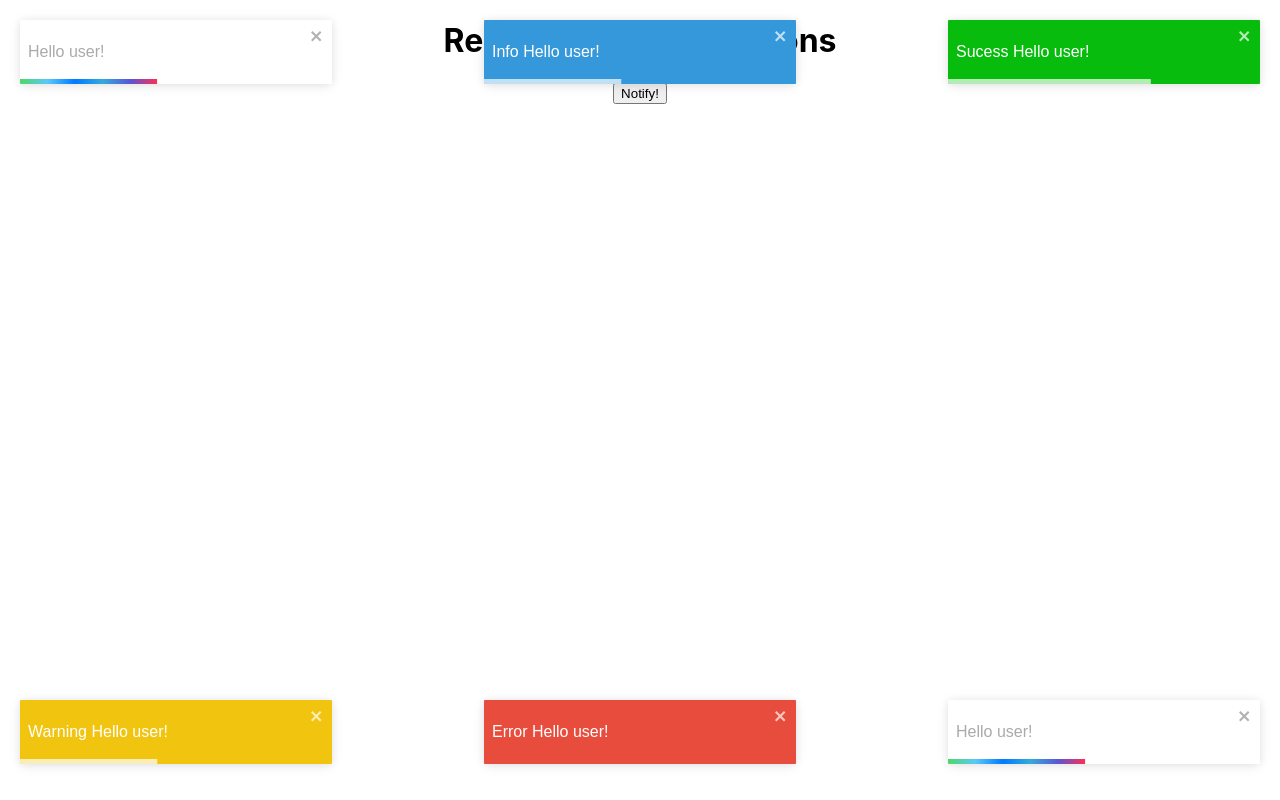
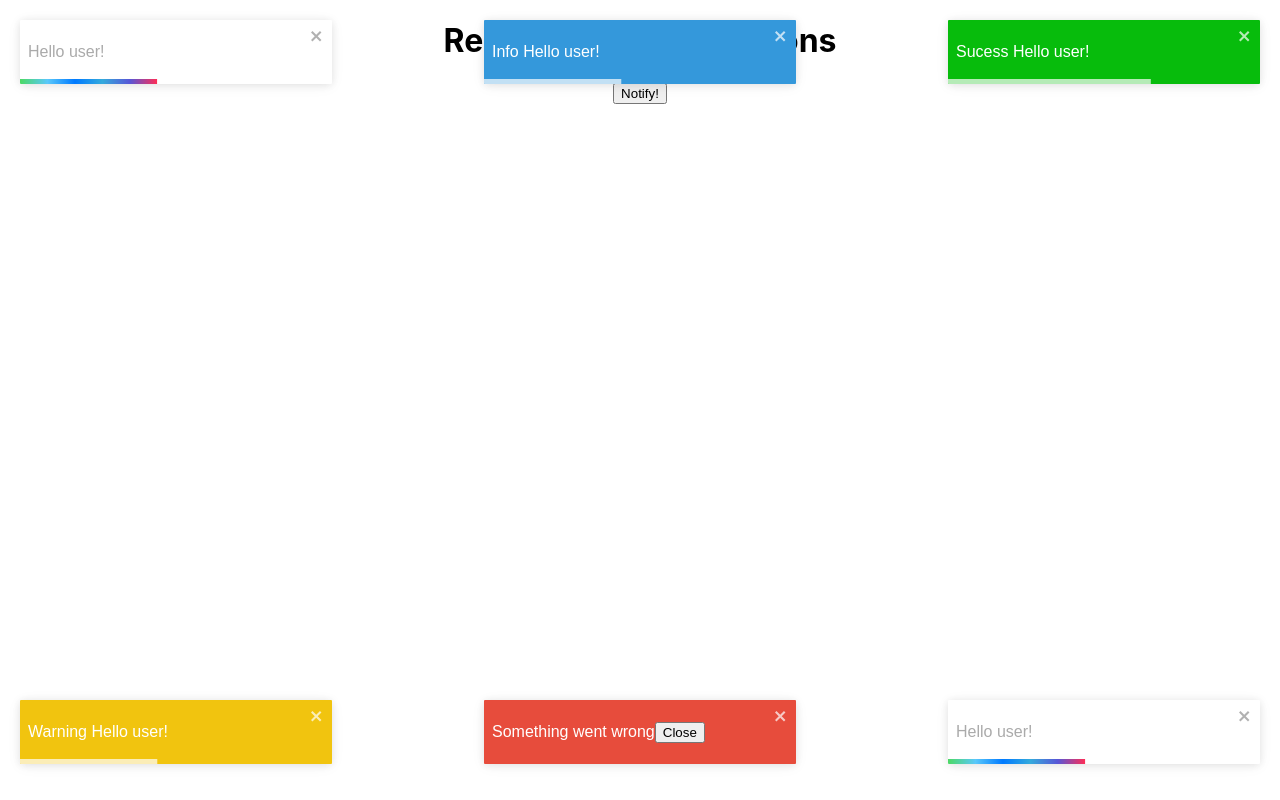
Before and after one commit to ZachyDev/React-Toastify-Notifications, a React (Create React App) app: page / in a window 1280 px wide. Both pictures are taken after a click on the button "Notify!". Built offline with nearby package versions, Linux system fonts and the light colour scheme.

Commit message:
added a custom toast component

```diff
--- a/src/components/Notifications.js
+++ b/src/components/Notifications.js
@@ -2,6 +2,15 @@
 import  { toast } from 'react-toastify';
 import 'react-toastify/dist/ReactToastify.css';
 
+
+const CustomToast = ({closeToast}) => {
+    return(
+        <div>
+        Something went wrong
+        <button onClick = { closeToast }>Close</button>
+        </div>
+    )
+}
 // cofugure the toast library
 toast.configure();
 class Notifications extends Component {
@@ -19,7 +28,7 @@
         toast.warning('Warning Hello user!',{
              position: toast.POSITION.BOTTOM_LEFT
             });
-        toast.error('Error Hello user!',{
+        toast.error(<CustomToast />,{
             position: toast.POSITION.BOTTOM_CENTER,
             autoClose: false
         });
```
